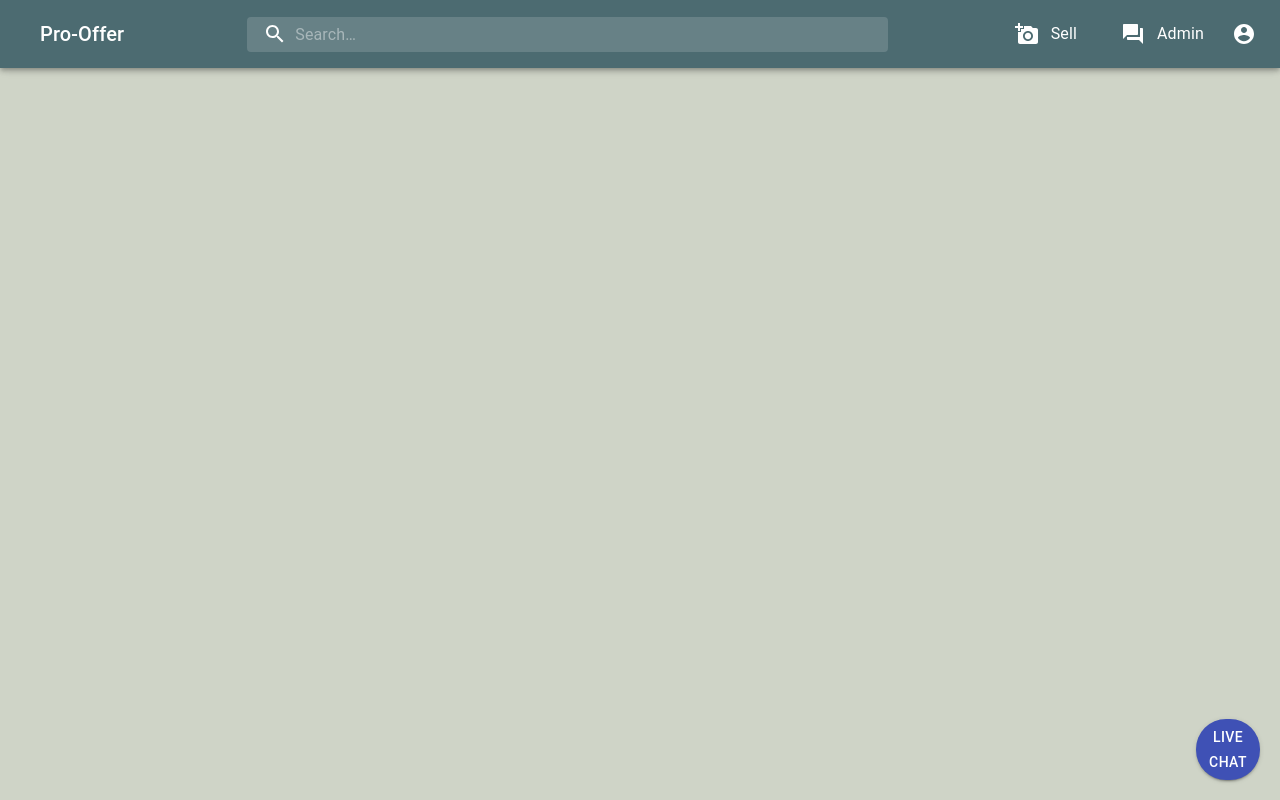
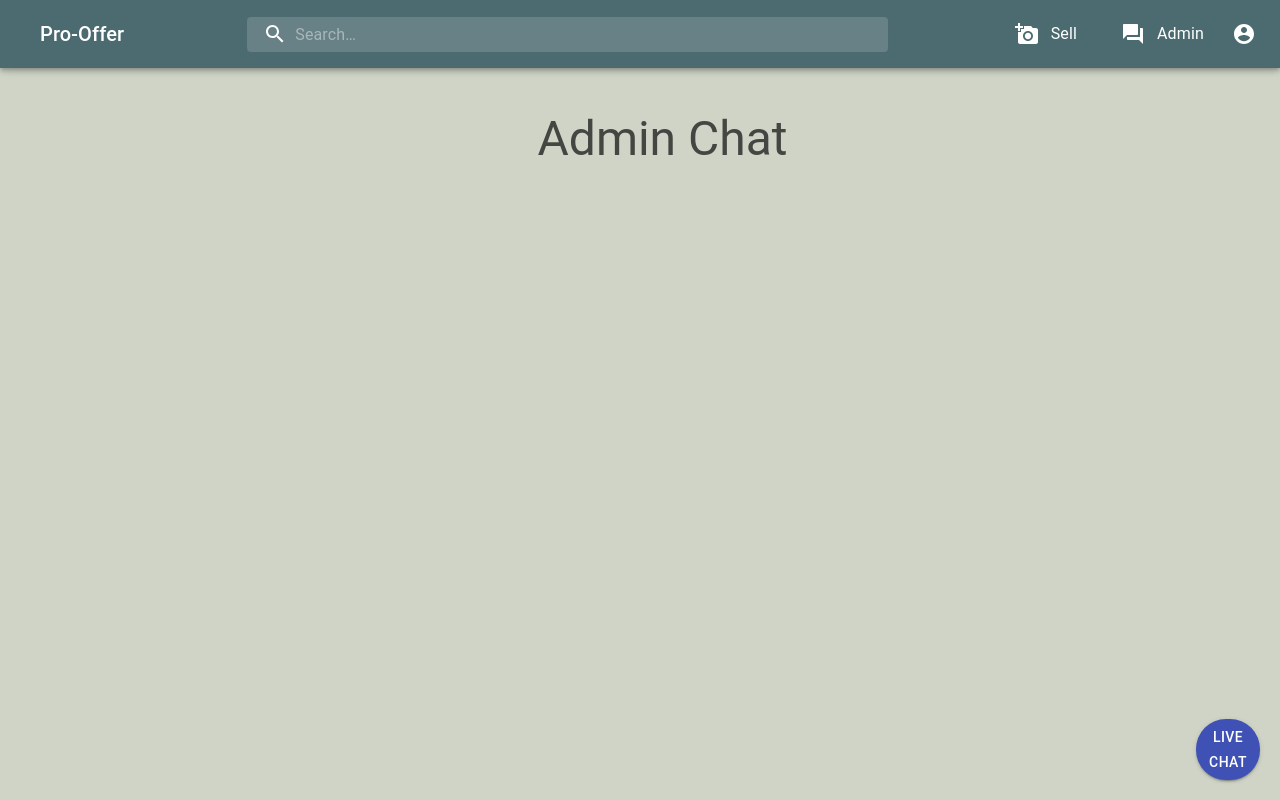
Before and after one commit to acosta-andres-r/pro-offer, a React (Create React App) app in the folder client/: page /admin in a window 1280 px wide. Built offline with nearby package versions, Linux system fonts and the light colour scheme.

Commit message:
Added title for Admin Chat

```diff
--- a/client/src/container/AdminWidget.js
+++ b/client/src/container/AdminWidget.js
@@ -1,4 +1,7 @@
 import React, { useEffect, useState } from 'react';
+import { makeStyles } from '@material-ui/core/styles';
+import { createMuiTheme, responsiveFontSizes, ThemeProvider } from '@material-ui/core/styles';
+import Typography from '@material-ui/core/Typography';
 import io from 'socket.io-client';
 import Chat from '../components/Chat/Chat'
 
@@ -6,7 +9,39 @@ let socket
 // const ENDPOINT = (window.location.href === 'http://localhost:3000') ? 'http://localhost:3001' : 'https://pro-offer.herokuapp.com/'
 const ENDPOINT = window.location.protocol + '//' + window.location.host
 
+let theme = createMuiTheme();
+theme = responsiveFontSizes(theme);
+
+const useStyles = makeStyles((theme) => ({
+
+    root: {
+      margin: '16px 15px 10px 15px',
+      flexGrow: 2,
+
+      display: 'flex',
+    //   flexDirection: 'column',
+      // alignItems: 'center',
+      justifyContent: 'center',
+    //   alignContent: 'center',
+
+      [theme.breakpoints.down('sm')]: {
+        // margin: '16px auto 10px auto',
+      }
+    },
+    title: {
+        marginTop: '30px',
+        marginLeft: '45px',
+        marginBottom: '10px',
+        color: "rgba(0, 0, 0, 0.67)",
+
+        [theme.breakpoints.down('xs')]: {
+          margin: '0 auto 10px auto',
+        }
+      },
+  }));
+
 const adminWidget = () => {
+    const classes = useStyles();
 
     //   const [user, setUser] = useState('');
     const user = 'admin'
@@ -67,12 +102,20 @@ const adminWidget = () => {
     }
 
     return (
+        <div className={classes.root}>
+      <ThemeProvider theme={theme} >
+        <Typography
+          variant="h3"
+          className={classes.title}
+        >Admin Chat</Typography>
+      </ThemeProvider>
         <Chat
             message={message}
             setMessage={setMessage}
             sendMessageHandler={sendMessageHandler}
             messages={messages}
         />
+        </div>
     );
 }
 
```
